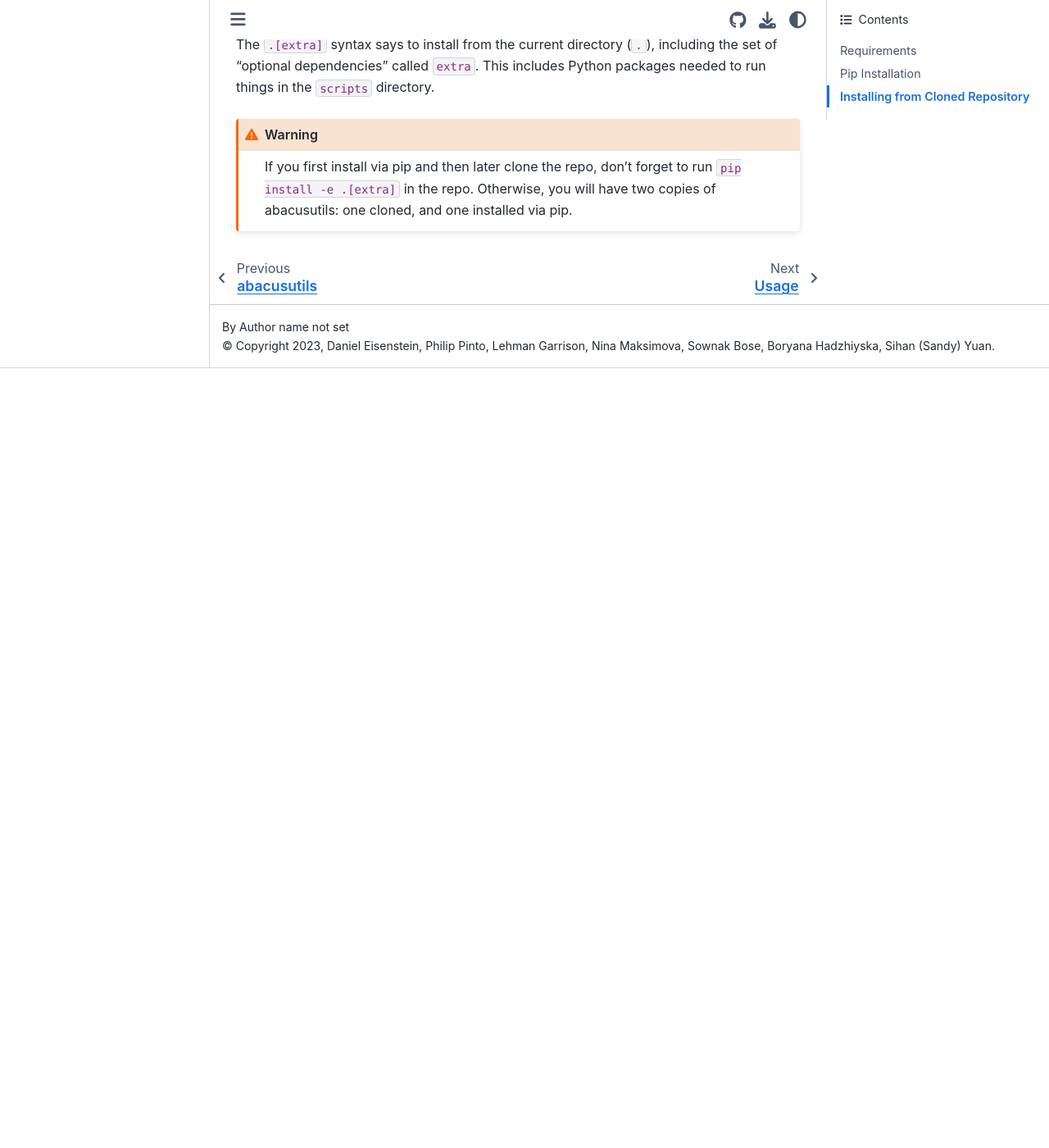
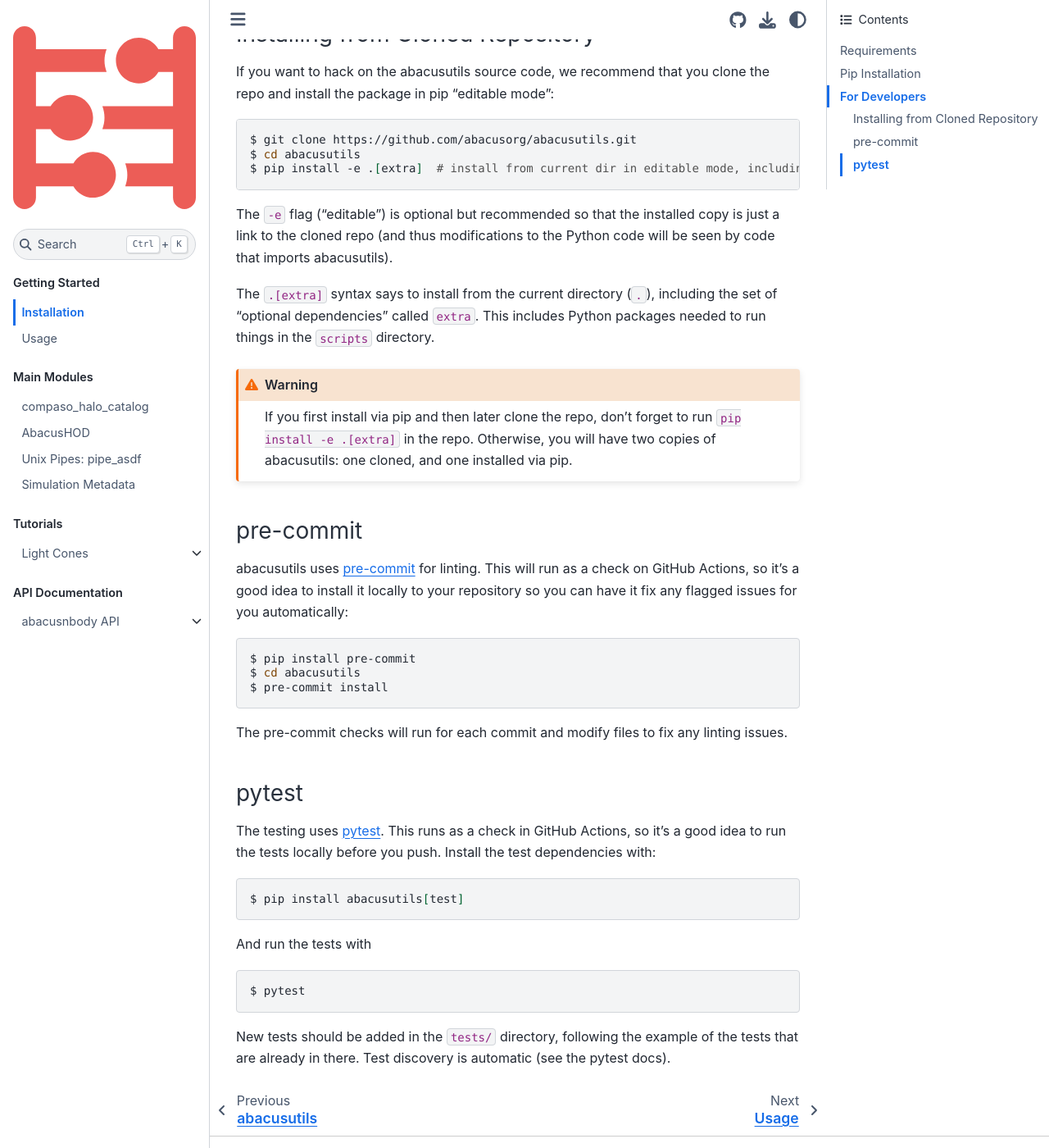
Before and after one commit to abacusorg/abacusutils, a Sphinx documentation site: the page built from docs/installation.rst, in a window 1280 px wide and 1400 px high, scrolled down 1126 px. Shown: the whole window at 82% size. Built offline with Sphinx 7.4.7 and the Sphinx Book theme 1.1.4, drawn with Linux system fonts in a browser that asks for light colours; before the commit the page ends 1575 px from its top, so only the background shows below that; some of the changed text lies outside the part shown.

Commit message:
More installation instructions

```diff
--- a/docs/installation.rst
+++ b/docs/installation.rst
@@ -21,6 +21,14 @@
 
 This command will also give access to the command-line :doc:`pipes` functionality.
 
+There are several sets of optional dependencies:
+
+    * ``abacusutils[zcv]``: for the zeldovich control variates module
+    * ``abacusutils[extra]``: extra packages required by scripts and auxiliary
+      code
+    * ``abacusutils[test]``: packages required to run the tests
+    * ``abacusutils[docs]``: to build the docs
+
 .. note::
     Previously, a custom fork of ASDF was required.  As of abacusutils 1.0.0,
     this is no longer required, instead using the `extension mechanism
@@ -30,8 +38,11 @@
 All the pip-installed functionality is pure-Python, using numba for any performance-intensive
 routines.
 
+For Developers
+--------------
+
 Installing from Cloned Repository
----------------------------------
+~~~~~~~~~~~~~~~~~~~~~~~~~~~~~~~~~
 If you want to hack on the abacusutils source code, we recommend that you clone
 the repo and install the package in pip "editable mode":
 
@@ -53,3 +64,38 @@
     If you first install via pip and then later clone the repo, don't forget to
     run ``pip install -e .[extra]`` in the repo.  Otherwise, you will have two
     copies of abacusutils: one cloned, and one installed via pip.
+
+pre-commit
+~~~~~~~~~~
+abacusutils uses `pre-commit <https://pre-commit.com/>`_ for linting. This
+will run as a check on GitHub Actions, so it's a good idea to install it
+locally to your repository so you can have it fix any flagged issues for
+you automatically:
+
+::
+
+    $ pip install pre-commit
+    $ cd abacusutils
+    $ pre-commit install
+
+The pre-commit checks will run for each commit and modify files to fix
+any linting issues.
+
+pytest
+~~~~~~
+The testing uses `pytest <https://pytest.org/>`_.  This runs as a check in
+GitHub Actions, so it's a good idea to run the tests locally before you push.
+Install the test dependencies with:
+::
+
+    $ pip install abacusutils[test]
+
+And run the tests with
+
+::
+
+    $ pytest
+
+New tests should be added in the ``tests/`` directory, following the example
+of the tests that are already in there.  Test discovery is automatic (see
+the pytest docs).
```
